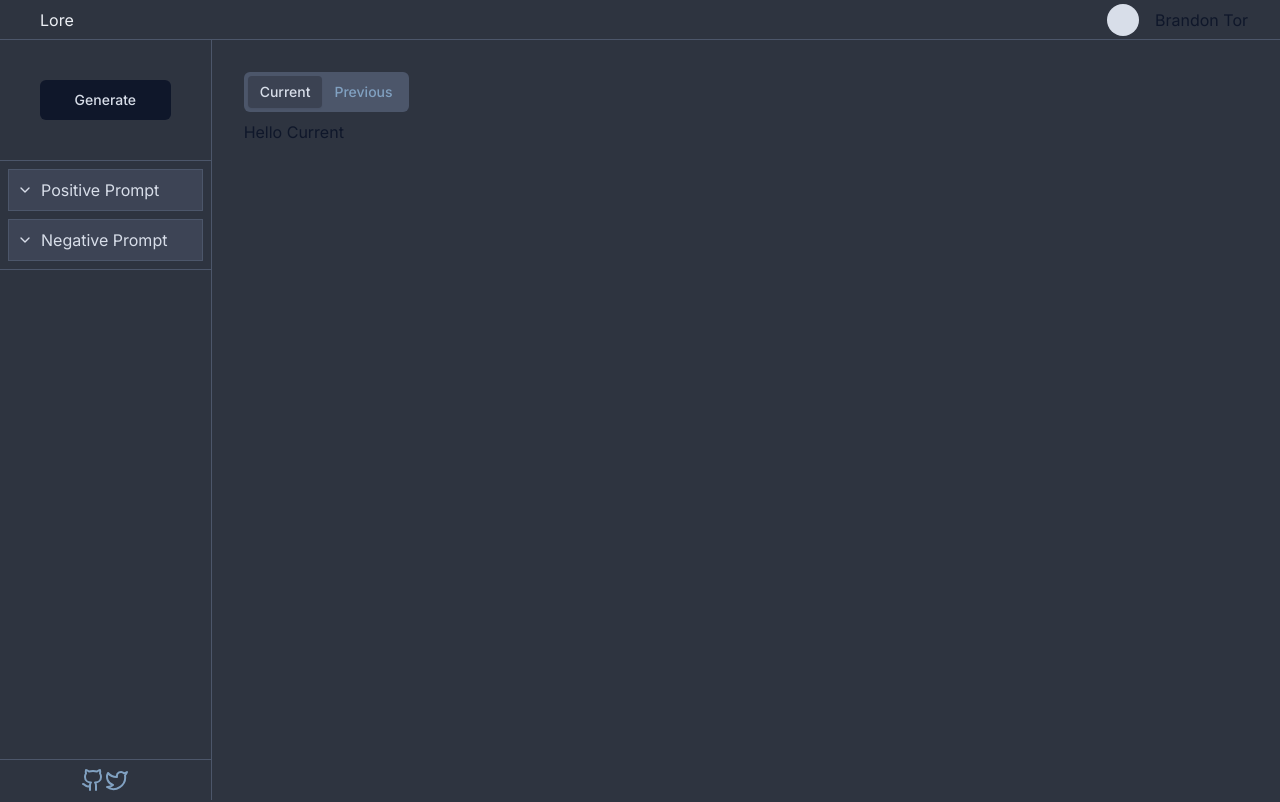
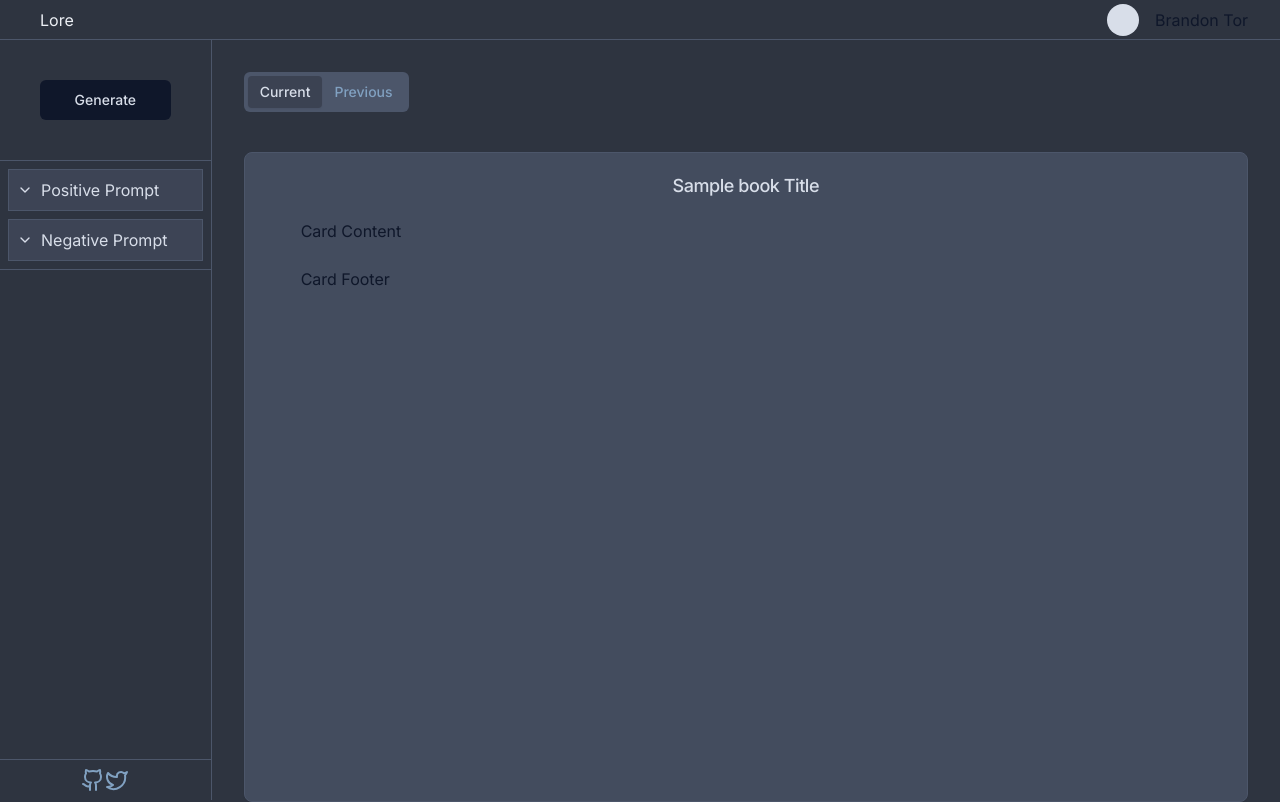
Before and after one commit to brandontor/lore, a Next.js app: page / in a window 1280 px wide. Built offline with nearby package versions, Linux system fonts and the light colour scheme; grey boxes are pictures that could not be loaded.

Commit message:
card component added working on layout

```diff
--- a/app/(home)/page.tsx
+++ b/app/(home)/page.tsx
@@ -1,10 +1,30 @@
 import React from "react";
 import { Tabs, TabsContent, TabsList, TabsTrigger } from "@/components/ui/tabs";
+import {
+  Card,
+  CardContent,
+  CardDescription,
+  CardFooter,
+  CardHeader,
+  CardTitle,
+} from "@/components/ui/card";
 
 type Props = {};
 
 const CurrentContent = () => {
-  return <div>Hello Current</div>;
+  return (
+    <Card className="h-[650px] container mx-auto">
+      <CardHeader className="text-nord4 flex items-center">
+        <CardTitle>Sample book Title</CardTitle>
+      </CardHeader>
+      <CardContent>
+        <p>Card Content</p>
+      </CardContent>
+      <CardFooter>
+        <p>Card Footer</p>
+      </CardFooter>
+    </Card>
+  );
 };
 
 const PreviousContent = () => {
@@ -14,7 +34,7 @@ const PreviousContent = () => {
 function IndexPage({}: Props) {
   return (
     <main className="container mx-auto py-8">
-      <Tabs defaultValue="current" className="w-[400 px]">
+      <Tabs defaultValue="current" className="w-[400 px] h-full">
         <TabsList>
           <TabsTrigger value="current">Current</TabsTrigger>
           <TabsTrigger value="previous">Previous</TabsTrigger>
--- a/components/ui/card.tsx
+++ b/components/ui/card.tsx
@@ -1,6 +1,6 @@
-import * as React from "react"
+import * as React from "react";
 
-import { cn } from "@/lib/utils"
+import { cn } from "@/lib/utils";
 
 const Card = React.forwardRef<
   HTMLDivElement,
@@ -9,13 +9,13 @@ const Card = React.forwardRef<
   <div
     ref={ref}
     className={cn(
-      "rounded-lg border bg-card text-card-foreground shadow-sm",
+      "rounded-lg border border-nord3 bg-nord2 text-card-foreground shadow-sm",
       className
     )}
     {...props}
   />
-))
-Card.displayName = "Card"
+));
+Card.displayName = "Card";
 
 const CardHeader = React.forwardRef<
   HTMLDivElement,
@@ -26,8 +26,8 @@ const CardHeader = React.forwardRef<
     className={cn("flex flex-col space-y-1.5 p-6", className)}
     {...props}
   />
-))
-CardHeader.displayName = "CardHeader"
+));
+CardHeader.displayName = "CardHeader";
 
 const CardTitle = React.forwardRef<
   HTMLParagraphElement,
@@ -35,14 +35,11 @@ const CardTitle = React.forwardRef<
 >(({ className, ...props }, ref) => (
   <h3
     ref={ref}
-    className={cn(
-      "text-lg font-semibold leading-none tracking-tight",
-      className
-    )}
+    className={cn("text-lg font-medium leading-none tracking-tight", className)}
     {...props}
   />
-))
-CardTitle.displayName = "CardTitle"
+));
+CardTitle.displayName = "CardTitle";
 
 const CardDescription = React.forwardRef<
   HTMLParagraphElement,
@@ -53,16 +50,16 @@ const CardDescription = React.forwardRef<
     className={cn("text-sm text-muted-foreground", className)}
     {...props}
   />
-))
-CardDescription.displayName = "CardDescription"
+));
+CardDescription.displayName = "CardDescription";
 
 const CardContent = React.forwardRef<
   HTMLDivElement,
   React.HTMLAttributes<HTMLDivElement>
 >(({ className, ...props }, ref) => (
   <div ref={ref} className={cn("p-6 pt-0", className)} {...props} />
-))
-CardContent.displayName = "CardContent"
+));
+CardContent.displayName = "CardContent";
 
 const CardFooter = React.forwardRef<
   HTMLDivElement,
@@ -73,7 +70,14 @@ const CardFooter = React.forwardRef<
     className={cn(" flex items-center p-6 pt-0", className)}
     {...props}
   />
-))
-CardFooter.displayName = "CardFooter"
+));
+CardFooter.displayName = "CardFooter";
 
-export { Card, CardHeader, CardFooter, CardTitle, CardDescription, CardContent }
+export {
+  Card,
+  CardHeader,
+  CardFooter,
+  CardTitle,
+  CardDescription,
+  CardContent,
+};
--- a/components/ui/tabs.tsx
+++ b/components/ui/tabs.tsx
@@ -44,7 +44,7 @@ const TabsContent = React.forwardRef<
   <TabsPrimitive.Content
     ref={ref}
     className={cn(
-      "mt-2 ring-offset-background focus-visible:outline-none focus-visible:ring-2 focus-visible:ring-ring focus-visible:ring-offset-2",
+      "mt-10 ring-offset-background focus-visible:outline-none focus-visible:ring-2 focus-visible:ring-ring focus-visible:ring-offset-2",
       className
     )}
     {...props}
```
